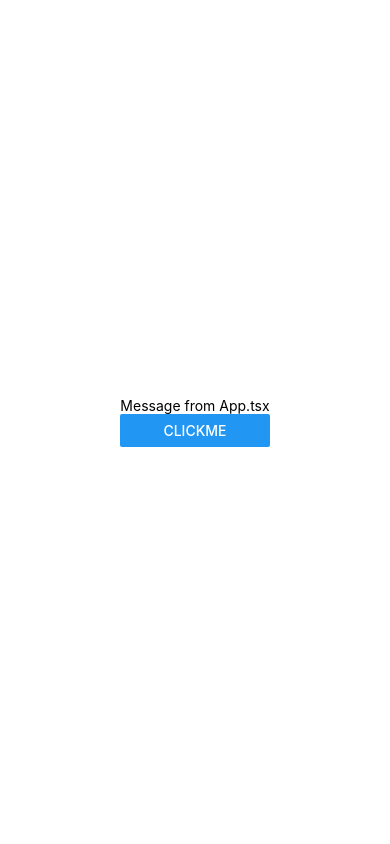
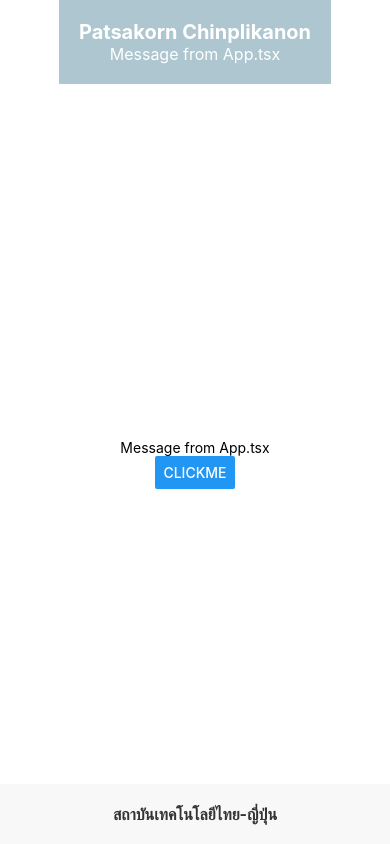
Before and after one commit to plvnplvn/ReactNativeTNI, a React Native app: screen / in a window 390 px wide. Built offline with nearby package versions, Linux system fonts and the light colour scheme.

Commit message:
Practice1

```diff
--- a/App.tsx
+++ b/App.tsx
@@ -1,4 +1,3 @@
-import { StatusBar } from "expo-status-bar";
 import { StyleSheet, Text, View, Button, Alert } from "react-native";
 import AppFooter from "./components/AppFooter";
 import AppHeader from "./components/AppHeader";
@@ -8,10 +7,10 @@ export default function App(): React.JSX.Element {
 
   return (
     <View style={styles.container}>
-      <AppFooter />
-      <AppHeader />
+
+      <AppHeader Username="Patsakorn Chinplikanon" Message="Message from App.tsx"/>
       <Content Username="Patsakorn Chinplikanon" Message="Message from App.tsx"/>
-
+      <AppFooter Message="สถาบันเทคโนโลยีไทย-ญี่ปุ่น"/>
 
 
 
--- a/components/AppFooter.tsx
+++ b/components/AppFooter.tsx
@@ -1,16 +1,17 @@
 import { StyleSheet, Text, View } from "react-native";
 import React from "react";
 
-const AppFooter = (): React.JSX.Element => {
-  const hello = "Hello TNI Footer";
-  const hello2 = <Text>Hello JSX</Text>;
-  const isLogin = true;
+type AppHeaderProps ={
+    Message:string;
+
+}
+const AppFooter= ({Message}:AppHeaderProps):React.JSX.Element =>{
   return (
-    <View>
-
+    <View style={styles.footer}>
+      <Text style={styles.footerText}>{Message}</Text>
     </View>
   );
-};
+}
 
 export default AppFooter;
 
--- a/components/AppHeader.tsx
+++ b/components/AppHeader.tsx
@@ -8,13 +8,14 @@ type AppHeaderProps = {
 
 const AppHeader = ({Username,Message}:AppHeaderProps): React.JSX.Element =>{
   return (
-    <View>
-
+    <View style={styles.header}>
+      <Text style={styles.headerText}>{Username}</Text>
+      <Text style={styles.subtitleText}>{Message}</Text>
     </View>
   )
 }
 
-export default AppHeader
+
 
 const styles = StyleSheet.create({
     header: {
@@ -33,3 +34,5 @@ const styles = StyleSheet.create({
         color: '#fff',
     },
 });
+
+export default AppHeader;
--- a/components/Content.tsx
+++ b/components/Content.tsx
@@ -1,24 +1,32 @@
 import { StyleSheet, Text, View, Button, Alert } from "react-native";
-import React from 'react'
+import React from "react";
 
 type ContentProp = {
-  Username:string;
-  Message:string;
-
-}
-const Content = ({Username,Message}:ContentProp):React.JSX.Element => {
+  Username: string;
+  Message: string;
+};
+const Content = ({ Username, Message }: ContentProp): React.JSX.Element => {
   const onClickMe = () => {
     Alert.alert("Hello", Username);
-
   };
   return (
-    <View>
+    <View style={styles.content}>
       <Text>{Message}</Text>
       <Button title="Clickme" onPress={onClickMe}></Button>
     </View>
-  )
-}
+  );
+};
 
-export default Content
+export default Content;
 
-const styles = StyleSheet.create({})
+const styles = StyleSheet.create({
+  content: {
+    flex: 1,
+    alignItems: "center",
+    justifyContent: "center",
+  },
+  text:{
+    fontSize:18,
+    marginBottom:20,
+  },
+});
```
